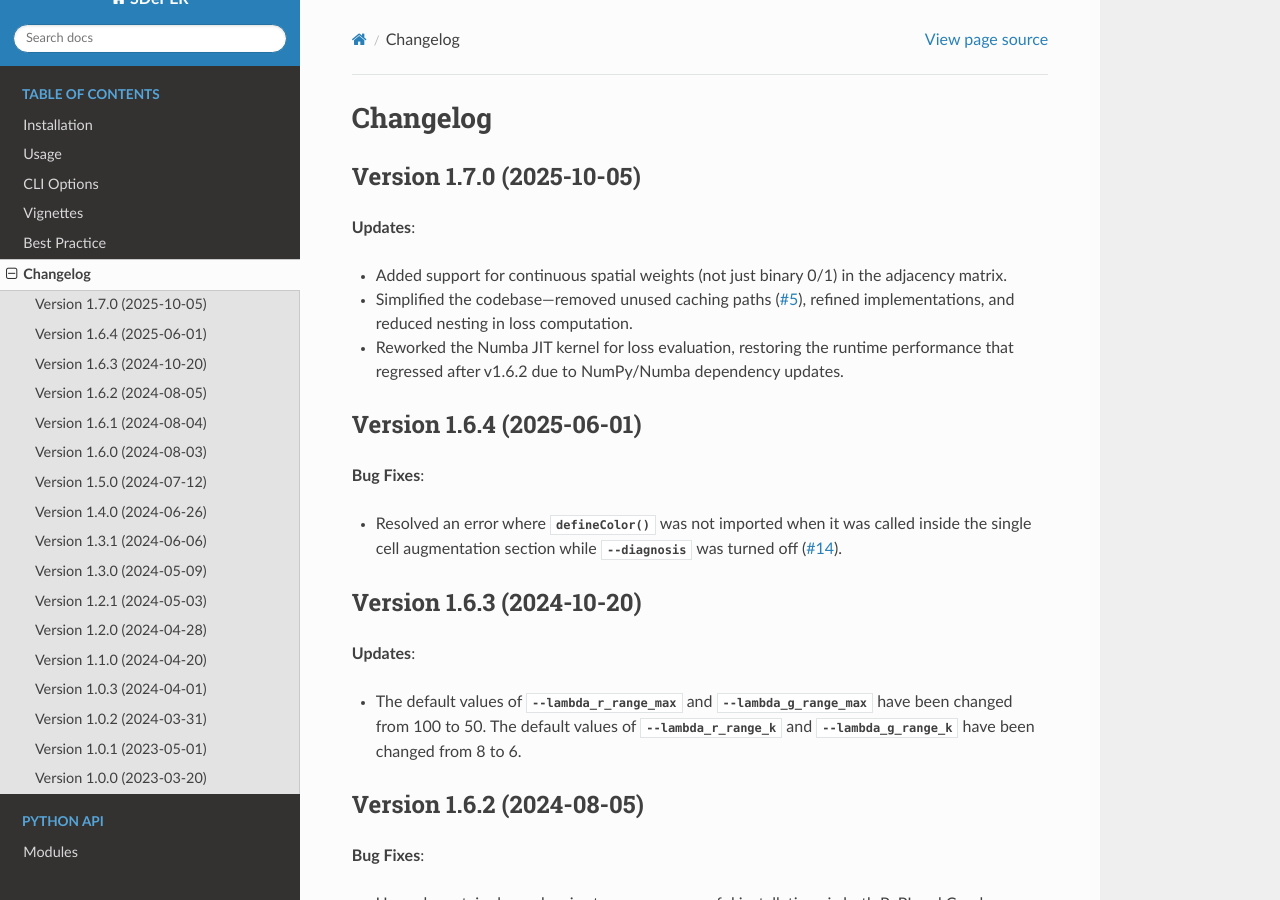
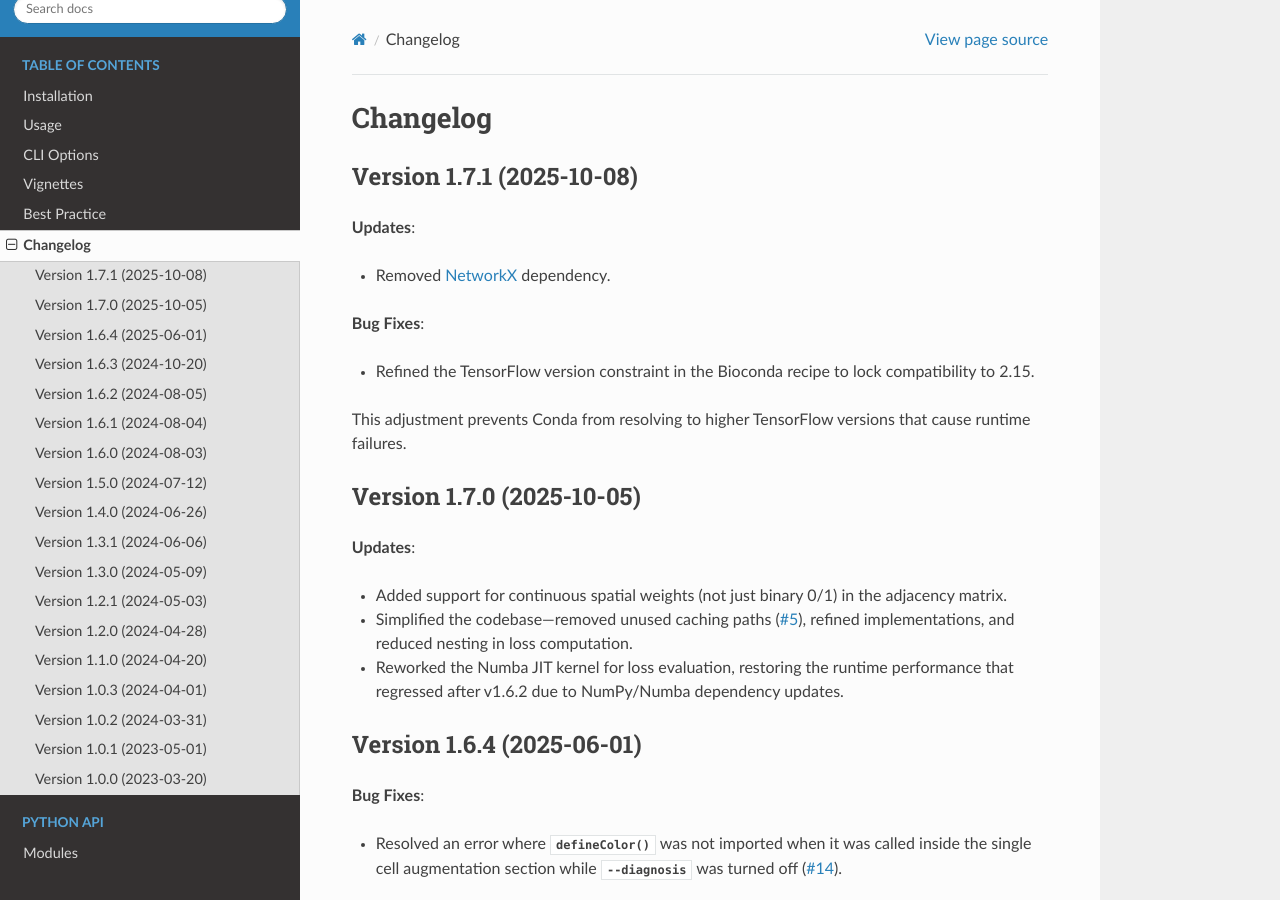
Before and after one commit to az7jh2/SDePER, a Sphinx documentation site: the page built from docs/changelog.rst, in a window 1280 px wide and 900 px high. Built offline with Sphinx 7.4.7 and the Read the Docs theme 3.1.0, drawn with Linux system fonts in a browser that asks for light colours; the version number is read from the project's files by our own code.

Commit message:
SDePER v1.7.1 release

```diff
--- a/docs/changelog.rst
+++ b/docs/changelog.rst
@@ -1,5 +1,18 @@
 Changelog
 =========
+
+Version 1.7.1 (2025-10-08)
+--------------------------
+
+**Updates**:
+
+* Removed `NetworkX <https://networkx.org/>`_ dependency.
+
+**Bug Fixes**:
+
+* Refined the TensorFlow version constraint in the Bioconda recipe to lock compatibility to 2.15.
+This adjustment prevents Conda from resolving to higher TensorFlow versions that cause runtime failures.
+
 
 Version 1.7.0 (2025-10-05)
 --------------------------
--- a/requirements.txt
+++ b/requirements.txt
@@ -1,7 +1,6 @@
 numpy==1.26.4
 scipy==1.11.4
 pandas==1.4.3
-networkx==2.8.4
 matplotlib==3.5.2
 scikit-learn==1.1.1
 numba==0.59.1
--- a/src/version.py
+++ b/src/version.py
@@ -1 +1 @@
-__version__ = '1.7.0'
+__version__ = '1.7.1'
```
Also changed, not shown: meta.yaml (+7 -3 lines).
